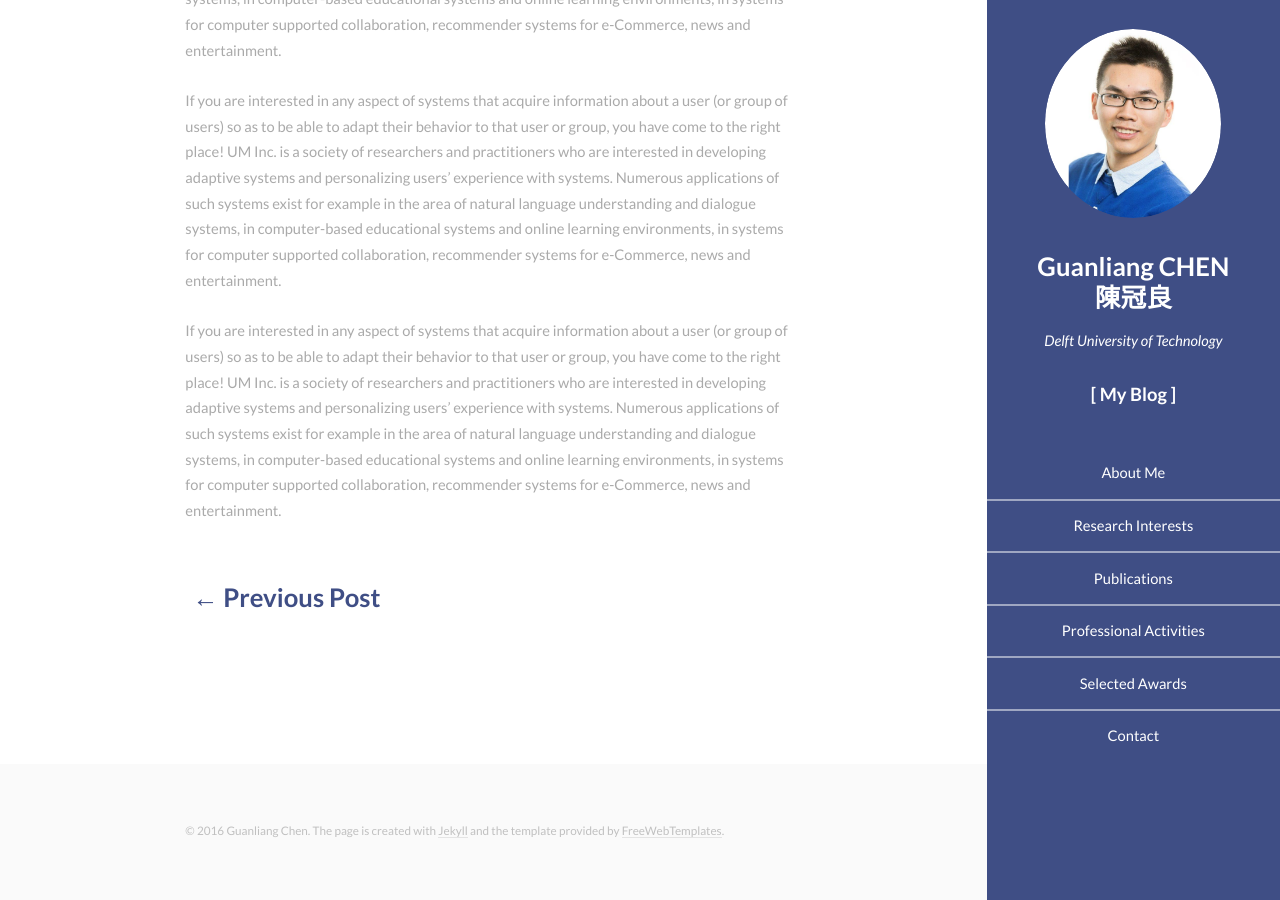
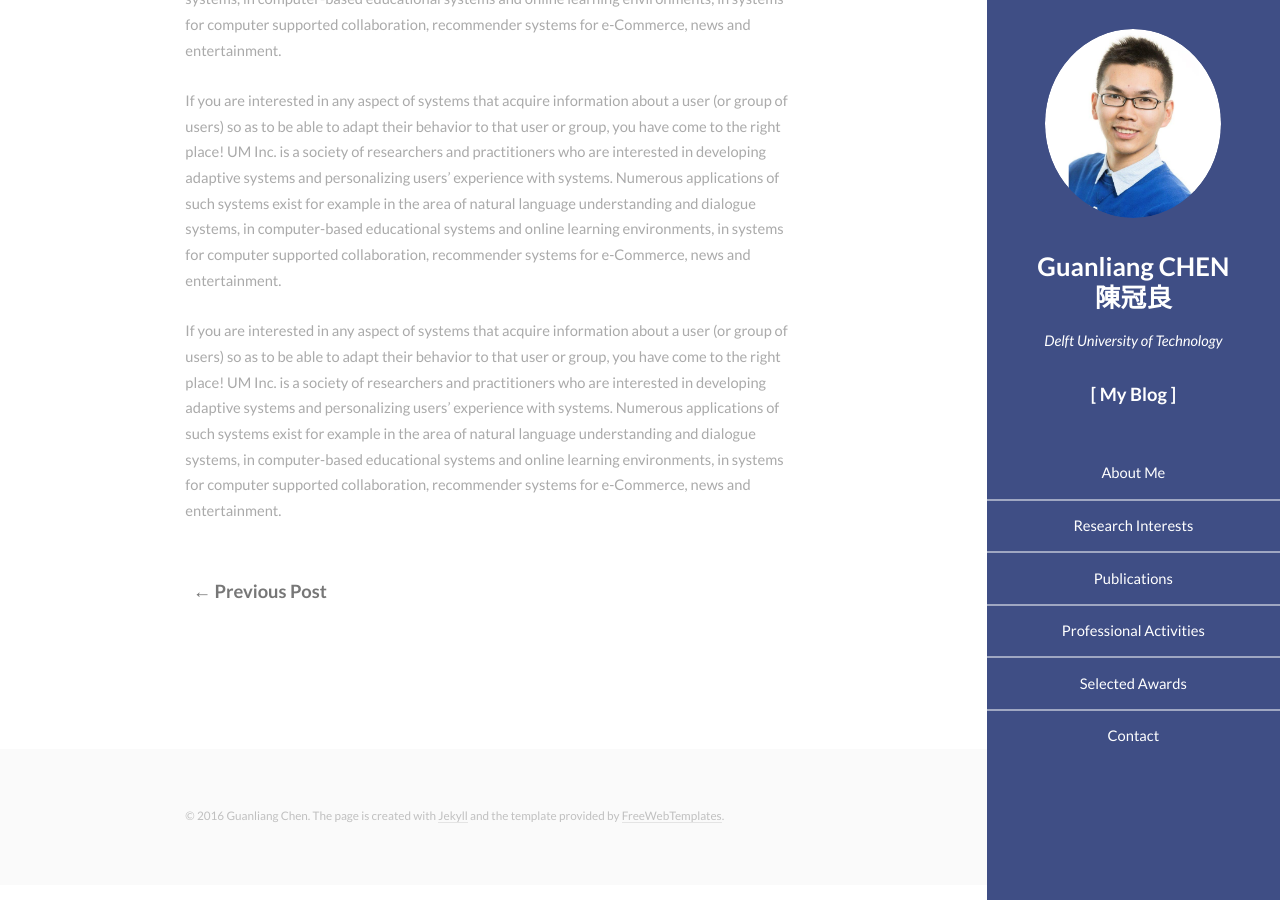
Before and after one commit to AngusGLChen/__angusglchen.github.io, a Jekyll site: the page built from _posts/2016-08-17-My-Second-Post.md, in a window 1280 px wide and 900 px high, scrolled down 670 px. Built offline with Jekyll 4.4.1, drawn with Linux system fonts in a browser that asks for light colours.

Commit message:
Aug 16, 2016

```diff
--- a/_layouts/post.html
+++ b/_layouts/post.html
@@ -13,12 +13,12 @@
     <ul style="list-style-type:none">
       {% if page.previous.url %}
       <li style="float:left">
-        <h3><a href="{{ page.previous.url | prepend: site.baseurl | replace: '//', '/' }}" data-toggle="tooltip" data-placement="top" title="{{page.previous.title}}">&larr; Previous Post</a></h3>
+        <h4><a href="{{ page.previous.url | prepend: site.baseurl | replace: '//', '/' }}" data-toggle="tooltip" data-placement="top" title="{{page.previous.title}}">&larr; Previous Post</a></h4>
       </li>
       {% endif %}
       {% if page.next.url %}
       <li style="float:right">
-        <h3><a href="{{ page.next.url | prepend: site.baseurl | replace: '//', '/' }}" data-toggle="tooltip" data-placement="top" title="{{page.next.title}}">Next Post &rarr;</a></h3>
+        <h4><a href="{{ page.next.url | prepend: site.baseurl | replace: '//', '/' }}" data-toggle="tooltip" data-placement="top" title="{{page.next.title}}">Next Post &rarr;</a></h4>
       </li>
       {% endif %}
     </ul>
```
